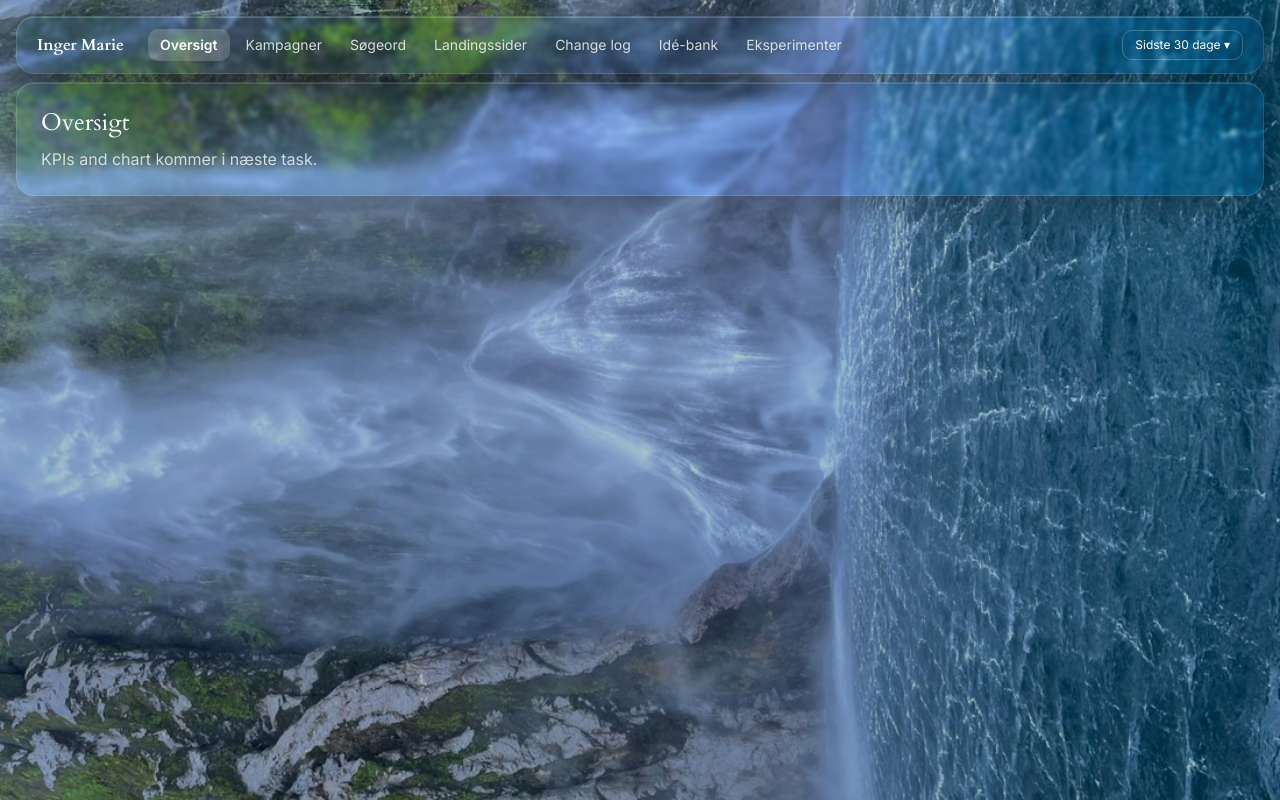
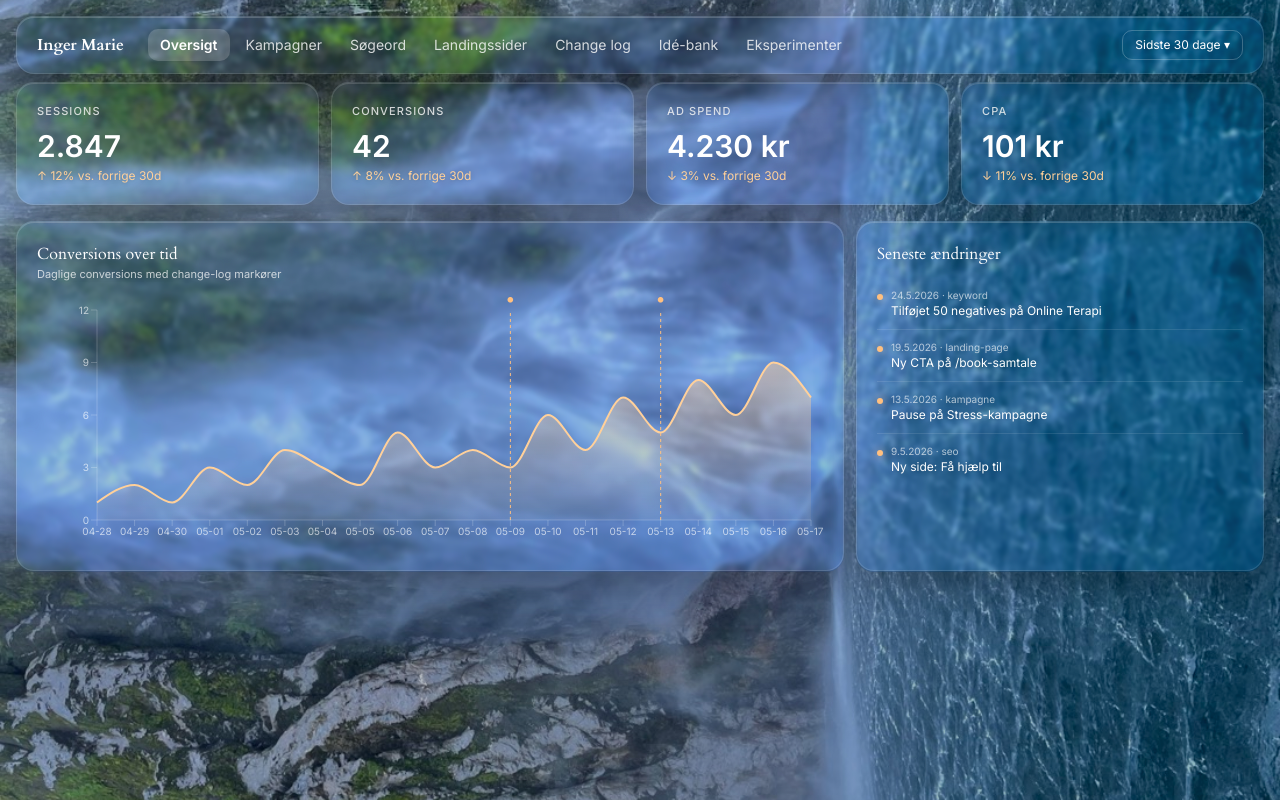
Before and after one commit to Naiture/Psykoterapeut.net, a Next.js app in the folder dashboard/: page / in a window 1280 px wide. Built offline with nearby package versions, Linux system fonts and the light colour scheme.

Commit message:
feat(dashboard): build Oversigt page (KPIs + chart + recent log)

```diff
--- a/dashboard/src/app/(dashboard)/page.tsx
+++ b/dashboard/src/app/(dashboard)/page.tsx
@@ -1,10 +1,45 @@
 import { GlassCard } from "@/components/glass-card";
+import { KpiCard } from "@/components/kpi-card";
+import { SectionHeading } from "@/components/section-heading";
+import { ConversionsChart } from "@/components/conversions-chart";
+import { kpis } from "@/lib/fixtures/kpis";
+import { changeLog } from "@/lib/fixtures/change-log";
 
 export default function OversigtPage() {
   return (
-    <GlassCard className="p-6 mt-2">
-      <h2 className="font-serif text-2xl text-white drop-shadow-lg">Oversigt</h2>
-      <p className="mt-2 text-white/75 drop-shadow">KPIs and chart kommer i næste task.</p>
-    </GlassCard>
+    <div className="space-y-4 mt-2">
+      <div className="grid grid-cols-1 gap-3 md:grid-cols-2 lg:grid-cols-4">
+        {kpis.map((kpi) => (
+          <KpiCard key={kpi.label} kpi={kpi} />
+        ))}
+      </div>
+
+      <div className="grid grid-cols-1 gap-3 lg:grid-cols-3">
+        <GlassCard className="p-5 lg:col-span-2">
+          <SectionHeading className="text-base">Conversions over tid</SectionHeading>
+          <p className="text-[11px] text-white/72 drop-shadow mb-3">
+            Daglige conversions med change-log markører
+          </p>
+          <ConversionsChart />
+        </GlassCard>
+
+        <GlassCard className="p-5">
+          <SectionHeading className="text-base">Seneste ændringer</SectionHeading>
+          <ul className="mt-3 divide-y divide-white/10">
+            {changeLog.slice(0, 4).map((entry) => (
+              <li key={entry.id} className="flex gap-2 py-2.5">
+                <div className="mt-1.5 h-1.5 w-1.5 shrink-0 rounded-full bg-[#ffc080] shadow-[0_0_10px_rgba(255,192,128,0.7)]" />
+                <div>
+                  <div className="text-[10px] text-white/65 drop-shadow">
+                    {new Date(entry.timestamp).toLocaleDateString("da-DK")} · {entry.category}
+                  </div>
+                  <div className="text-xs text-white drop-shadow">{entry.title}</div>
+                </div>
+              </li>
+            ))}
+          </ul>
+        </GlassCard>
+      </div>
+    </div>
   );
 }
--- a/dashboard/src/app/page.tsx
+++ /dev/null
@@ -1,20 +0,0 @@
-import { Background } from "@/components/background";
-import { GlassCard } from "@/components/glass-card";
-
-export default function Home() {
-  return (
-    <>
-      <Background />
-      <main className="relative min-h-screen p-8">
-        <GlassCard className="p-6 max-w-md">
-          <h2 className="font-serif text-2xl text-white drop-shadow-lg">
-            Crystal card smoke test
-          </h2>
-          <p className="mt-2 text-white/80 drop-shadow">
-            Background + GlassCard render correctly.
-          </p>
-        </GlassCard>
-      </main>
-    </>
-  );
-}
--- /dev/null
+++ b/dashboard/src/components/conversions-chart.tsx
@@ -0,0 +1,65 @@
+"use client";
+
+import { ResponsiveContainer, AreaChart, Area, XAxis, YAxis, Tooltip, ReferenceLine } from "recharts";
+import { conversionsOverTime } from "@/lib/fixtures/kpis";
+import { changeLog } from "@/lib/fixtures/change-log";
+
+export function ConversionsChart() {
+  const annotations = changeLog
+    .map((c) => ({
+      date: c.timestamp.slice(0, 10),
+      title: c.title,
+    }))
+    .filter((a) => conversionsOverTime.some((d) => d.date === a.date));
+
+  return (
+    <div className="h-64 w-full">
+      <ResponsiveContainer width="100%" height="100%">
+        <AreaChart data={conversionsOverTime} margin={{ top: 16, right: 12, left: 0, bottom: 0 }}>
+          <defs>
+            <linearGradient id="conv" x1="0" y1="0" x2="0" y2="1">
+              <stop offset="0%" stopColor="#ffd09a" stopOpacity={0.85} />
+              <stop offset="100%" stopColor="#ffd09a" stopOpacity={0.1} />
+            </linearGradient>
+          </defs>
+          <XAxis
+            dataKey="date"
+            tick={{ fill: "rgba(255,255,255,0.65)", fontSize: 10 }}
+            tickFormatter={(d: string) => d.slice(5)}
+            stroke="rgba(255,255,255,0.2)"
+          />
+          <YAxis
+            tick={{ fill: "rgba(255,255,255,0.65)", fontSize: 10 }}
+            stroke="rgba(255,255,255,0.2)"
+            allowDecimals={false}
+          />
+          <Tooltip
+            contentStyle={{
+              background: "rgba(0,0,0,0.7)",
+              border: "1px solid rgba(255,255,255,0.2)",
+              borderRadius: 8,
+              color: "#fff",
+              fontSize: 12,
+            }}
+          />
+          {annotations.map((a) => (
+            <ReferenceLine
+              key={a.date}
+              x={a.date}
+              stroke="#ffc080"
+              strokeDasharray="3 3"
+              label={{ value: "•", fill: "#ffc080", fontSize: 18, position: "top" }}
+            />
+          ))}
+          <Area
+            type="monotone"
+            dataKey="conversions"
+            stroke="#ffd09a"
+            strokeWidth={2}
+            fill="url(#conv)"
+          />
+        </AreaChart>
+      </ResponsiveContainer>
+    </div>
+  );
+}
--- /dev/null
+++ b/dashboard/src/components/kpi-card.tsx
@@ -0,0 +1,16 @@
+import { GlassCard } from "@/components/glass-card";
+import type { Kpi } from "@/lib/types";
+
+export function KpiCard({ kpi }: { kpi: Kpi }) {
+  return (
+    <GlassCard className="p-5">
+      <div className="text-[11px] uppercase tracking-[0.1em] text-white/82 font-medium drop-shadow">
+        {kpi.label}
+      </div>
+      <div className="mt-2 text-3xl font-semibold text-white drop-shadow-[0_2px_18px_rgba(0,0,0,0.6)]">
+        {kpi.value}
+      </div>
+      <div className="mt-1 text-xs text-[#ffd09a] drop-shadow">{kpi.trend}</div>
+    </GlassCard>
+  );
+}
--- /dev/null
+++ b/dashboard/src/components/section-heading.tsx
@@ -0,0 +1,20 @@
+import { cn } from "@/lib/utils";
+
+export function SectionHeading({
+  children,
+  className,
+}: {
+  children: React.ReactNode;
+  className?: string;
+}) {
+  return (
+    <h2
+      className={cn(
+        "font-serif text-2xl text-white drop-shadow-[0_1px_10px_rgba(0,0,0,0.6)]",
+        className
+      )}
+    >
+      {children}
+    </h2>
+  );
+}
```
